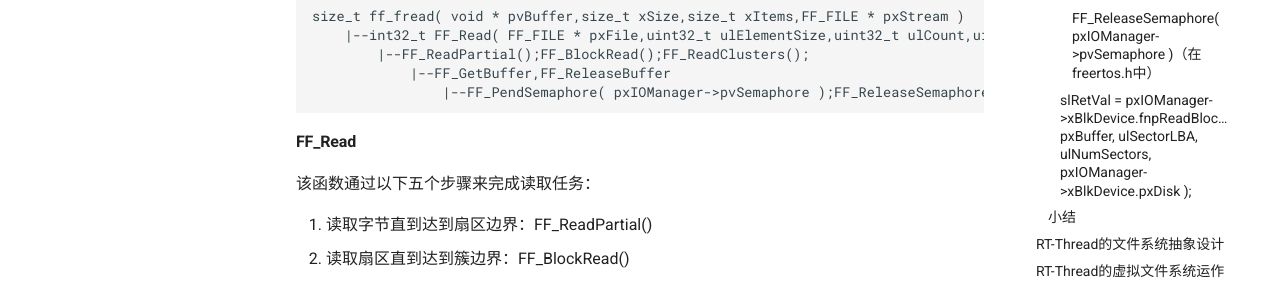
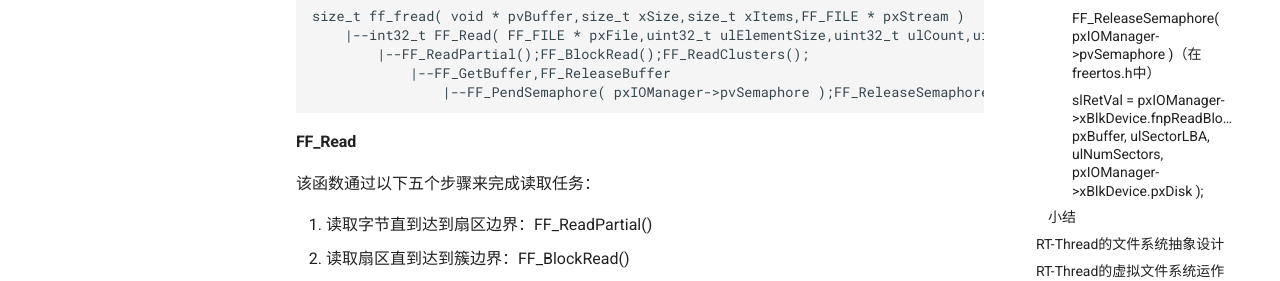
Before and after one commit to OSH-2023/x-Eris, an MkDocs documentation site: the page built from reports/feasibility.md, in a window 1280 px wide. Shown: the part 363-644 px from the top of the page. Built offline with MkDocs 1.6.1 and Material for MkDocs 9.7.7, drawn with Linux system fonts in a browser that asks for light colours; comment, search, counter and statistics services are not loaded.

Commit message:
add function analysis

```diff
--- a/reports/feasibility.md
+++ b/reports/feasibility.md
@@ -81,7 +81,7 @@
 
 通过FF_ReleaseSemaphore()函数释放信号量后，可以通知其他任务可以访问共享资源，从而解除之前的阻塞等待并保证任务间协作顺利完成。
 
-##### slRetVal = pxIOManager->xBlkDevice.fnpReadBlocks( pxBuffer, ulSectorLBA, ulNumSectors, pxIOManager->xBlkDevice.pxDisk );
+###### slRetVal = pxIOManager->xBlkDevice.fnpReadBlocks( pxBuffer, ulSectorLBA, ulNumSectors, pxIOManager->xBlkDevice.pxDisk );
 
 xBlkDevice.fnpReadBlocks是读取硬件block的函数。
 
```
